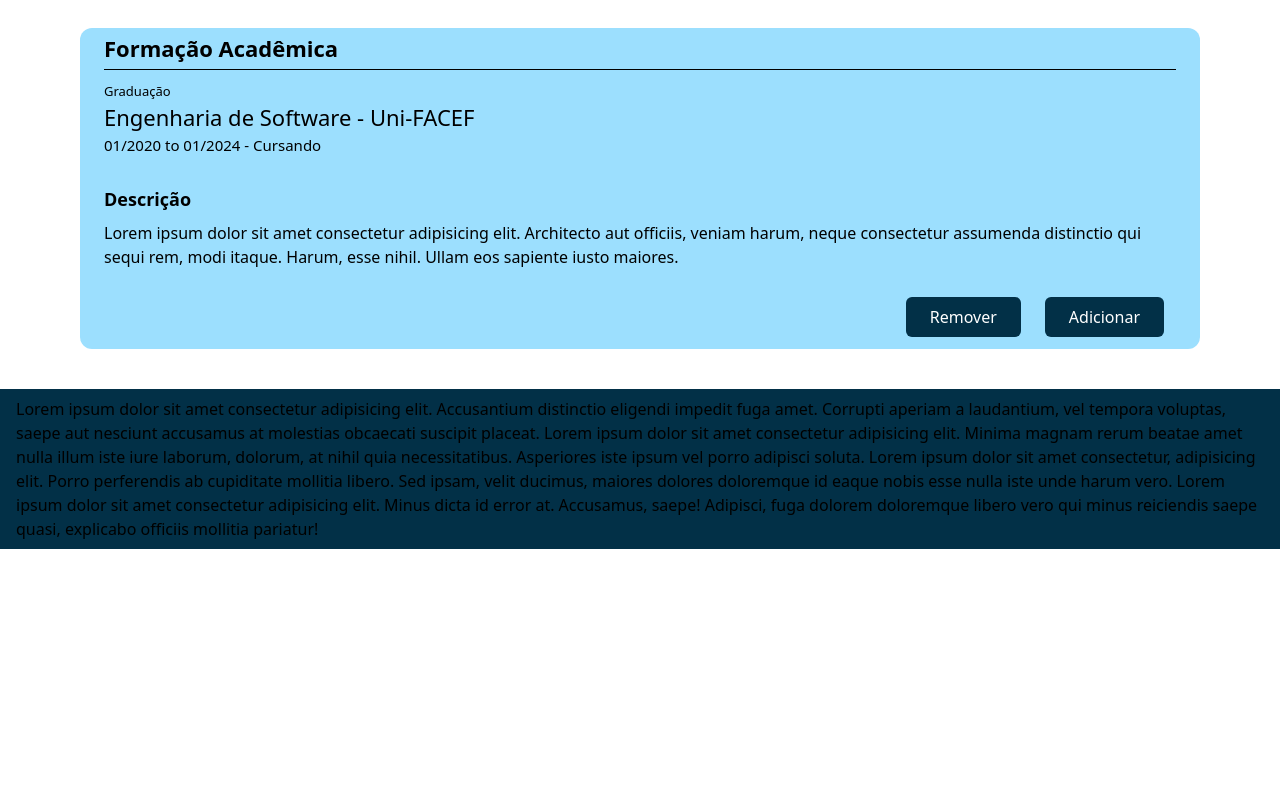
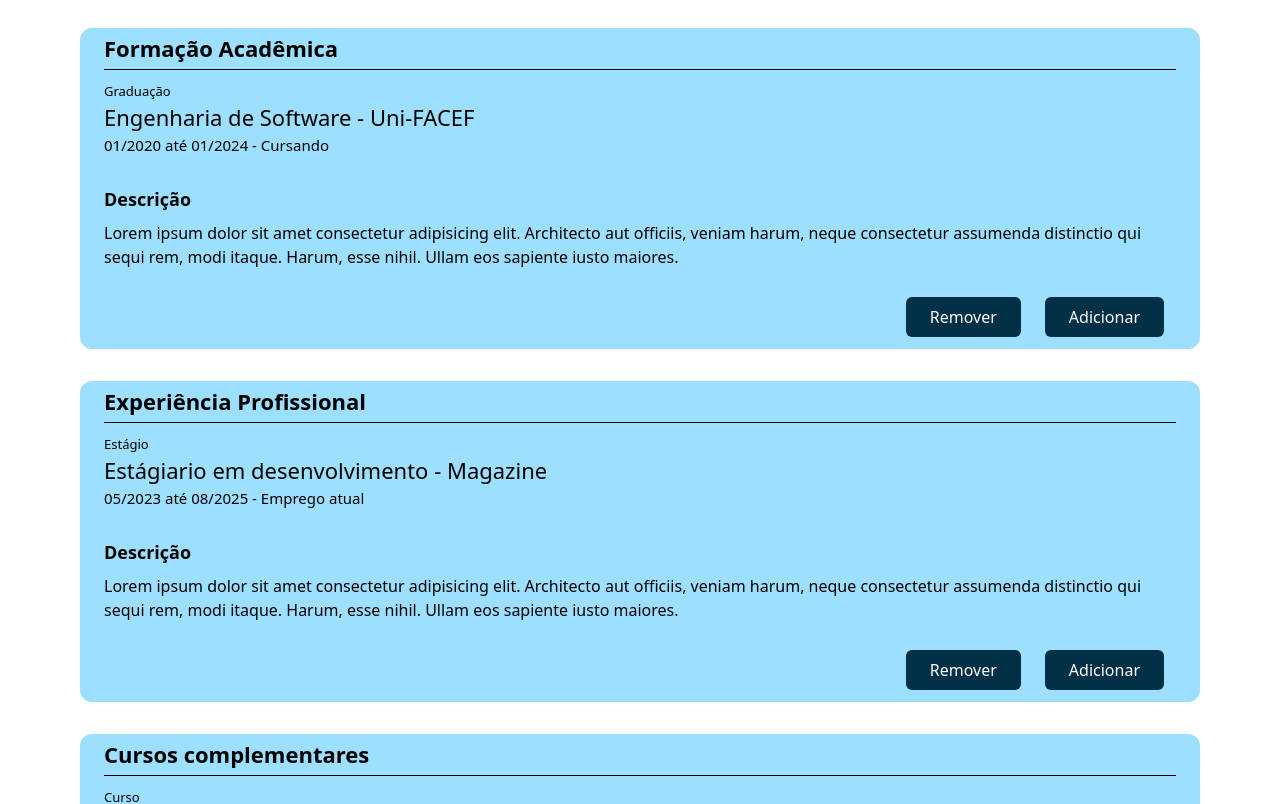
Before and after one commit to t4Facef/tic-2025-front, a React (Create React App) app: page /usuarios/1/perfil in a window 1280 px wide. Shown: the part 420-1224 px from the top of the page. Before the commit the page ends 969 px from the top, so only its background shows below. Built offline with nearby package versions, Linux system fonts and the light colour scheme.

Commit message:
Implementação da caixa de conteudo e inicio da caixa de tags

```diff
--- a/src/components/content/perfil_content_section.tsx
+++ b/src/components/content/perfil_content_section.tsx
@@ -7,7 +7,7 @@ import GenericBlueButton from "../buttons/generic_link_blue_button"
 
 interface PerfilContentSectionProps {
     title: string;
-    formationType: string;
+    formationType?: string;
     course?: string;
     institut: string;
     startDate: string;
@@ -28,7 +28,7 @@ export default function PerfilContentSection({title, formationType, course, inst
                 <div className="py-3">
                     <p className="text-[13px]">{formationType}</p>
                     <p className="text-[22px] font-medium">{course} - {institut}</p>
-                    <p className="text-[15px]">{startDate} to {endDate} - {status}</p>
+                    <p className="text-[15px]">{startDate} até {endDate} - {status}</p>
                 </div>
                 <h2 className="font-bold text-lg mt-4 mb-2">Descrição</h2>
                 <p className="mb-4">
--- /dev/null
+++ b/src/components/content/tag.tsx
@@ -0,0 +1,13 @@
+import { ReactNode } from "react"
+
+interface TagProps {
+    children: ReactNode
+}
+
+export default function Tag({children}: TagProps ){
+    return(
+        <div>
+
+        </div>
+    )
+}
--- /dev/null
+++ b/src/components/content/tag_container.tsx
@@ -0,0 +1,16 @@
+import { ReactNode } from "react";
+
+interface TagContainerProps {
+    children: ReactNode
+}
+
+export default function TagContainer({children}: TagContainerProps){
+    return(
+        <div className="mt-5">
+            <p className="inline-flex bg-blue2 text-white p-2 px-3 rounded-t-xl">{children}</p>
+            <div className="border-[2px] border-black min-h-[10rem] rounded-b-xl">
+
+            </div>
+        </div>
+    )
+}
--- a/src/pages/candidate_profile.tsx
+++ b/src/pages/candidate_profile.tsx
@@ -1,9 +1,12 @@
 // [TODO] - Organizar os dados de mock e types correspondentes em uma pasta types separada
+// [TODO] - Adicionar condicionais para se existe ou não um ou resultado para a caixa (se não existir descrição, não mostrar o titulo "descrição" e por ai vai)
+// [TODO] - Os dados deveriam vir em vetor, pois pode ter mais de uma formação experiencia etc
 
 import PerfilContentSection from "../components/content/perfil_content_section";
+import TagContainer from "../components/content/tag_container";
 
 interface InfoType {
-    formationType: string;
+    formationType?: string;
     institut: string;
     course: string;
     startDate: string;
@@ -16,20 +19,40 @@ interface DumpDataType {
     id: number;
     nome: string;
     desc: string;
-    info: InfoType;
+    info1: InfoType;
+    info2: InfoType;
+    info3: InfoType;
 } //Só pra deixar registrado como deve ser, posteriormente vamos substituir isso pelo get no banco de dados
 
 const dumpData: DumpDataType = {
     id: 1,
     nome: "João Guilherme",
     desc: "Lorem ipsum dolor sit amet consectetur adipisicing elit. Architecto aut officiis, veniam harum, neque consectetur assumenda distinctio qui sequi rem, modi itaque. Harum, esse nihil. Ullam eos sapiente iusto maiores. Lorem ipsum dolor sit amet consectetur adipisicing elit. Architecto aut officiis, veniam harum, neque consectetur assumenda distinctio qui sequi rem, modi itaque. Harum, esse nihil. Ullam eos sapiente iusto maiores. Lorem ipsum dolor sit amet consectetur adipisicing elit. Architecto aut officiis, veniam harum, neque consectetur assumenda distinctio qui sequi rem, modi itaque. Harum, esse nihil. Ullam eos sapiente iusto maiores.",
-    info: {
+    info1: {
         formationType: "Graduação",
         institut: "Uni-FACEF",
         course: "Engenharia de Software",
         startDate: "01/2020",
         endDate: "01/2024",
         status: "Cursando",
+        desc: "Lorem ipsum dolor sit amet consectetur adipisicing elit. Architecto aut officiis, veniam harum, neque consectetur assumenda distinctio qui sequi rem, modi itaque. Harum, esse nihil. Ullam eos sapiente iusto maiores.",
+    }   ,
+    info2: {
+        formationType: "Estágio",
+        institut: "Magazine",
+        course: "Estágiario em desenvolvimento",
+        startDate: "05/2023",
+        endDate: "08/2025",
+        status: "Emprego atual",
+        desc: "Lorem ipsum dolor sit amet consectetur adipisicing elit. Architecto aut officiis, veniam harum, neque consectetur assumenda distinctio qui sequi rem, modi itaque. Harum, esse nihil. Ullam eos sapiente iusto maiores.",
+    },
+    info3: {
+        formationType: "Curso",
+        institut: "Udemy",
+        course: "React Avançado",
+        startDate: "05/2025",
+        endDate: "08/2025",
+        status: "Finalizado",
         desc: "Lorem ipsum dolor sit amet consectetur adipisicing elit. Architecto aut officiis, veniam harum, neque consectetur assumenda distinctio qui sequi rem, modi itaque. Harum, esse nihil. Ullam eos sapiente iusto maiores.",
     }
 }
@@ -48,14 +71,37 @@ export default function CandidateProfile(){
             </div>
             <PerfilContentSection
                 title="Formação Acadêmica"
-                formationType={dumpData.info.formationType}
-                course={dumpData.info.course}
-                institut={dumpData.info.institut}
-                startDate={dumpData.info.startDate}
-                endDate={dumpData.info.endDate}
-                status={dumpData.info.status}
-                description={dumpData.info.desc}
+                formationType={dumpData.info1.formationType}
+                course={dumpData.info1.course}
+                institut={dumpData.info1.institut}
+                startDate={dumpData.info1.startDate}
+                endDate={dumpData.info1.endDate}
+                status={dumpData.info1.status}
+                description={dumpData.info1.desc}
             />
+
+            <PerfilContentSection
+                title="Experiência Profissional"
+                formationType={dumpData.info2.formationType}
+                course={dumpData.info2.course}
+                institut={dumpData.info2.institut}
+                startDate={dumpData.info2.startDate}
+                endDate={dumpData.info2.endDate}
+                status={dumpData.info2.status}
+                description={dumpData.info2.desc}
+            />
+
+            <PerfilContentSection
+                title="Cursos complementares"
+                formationType={dumpData.info3.formationType}
+                course={dumpData.info3.course}
+                institut={dumpData.info3.institut}
+                startDate={dumpData.info3.startDate}
+                endDate={dumpData.info3.endDate}
+                status={dumpData.info3.status}
+                description={dumpData.info3.desc}
+            />
+            <TagContainer>Habilidades</TagContainer>
         </div>
     )
 }
```
